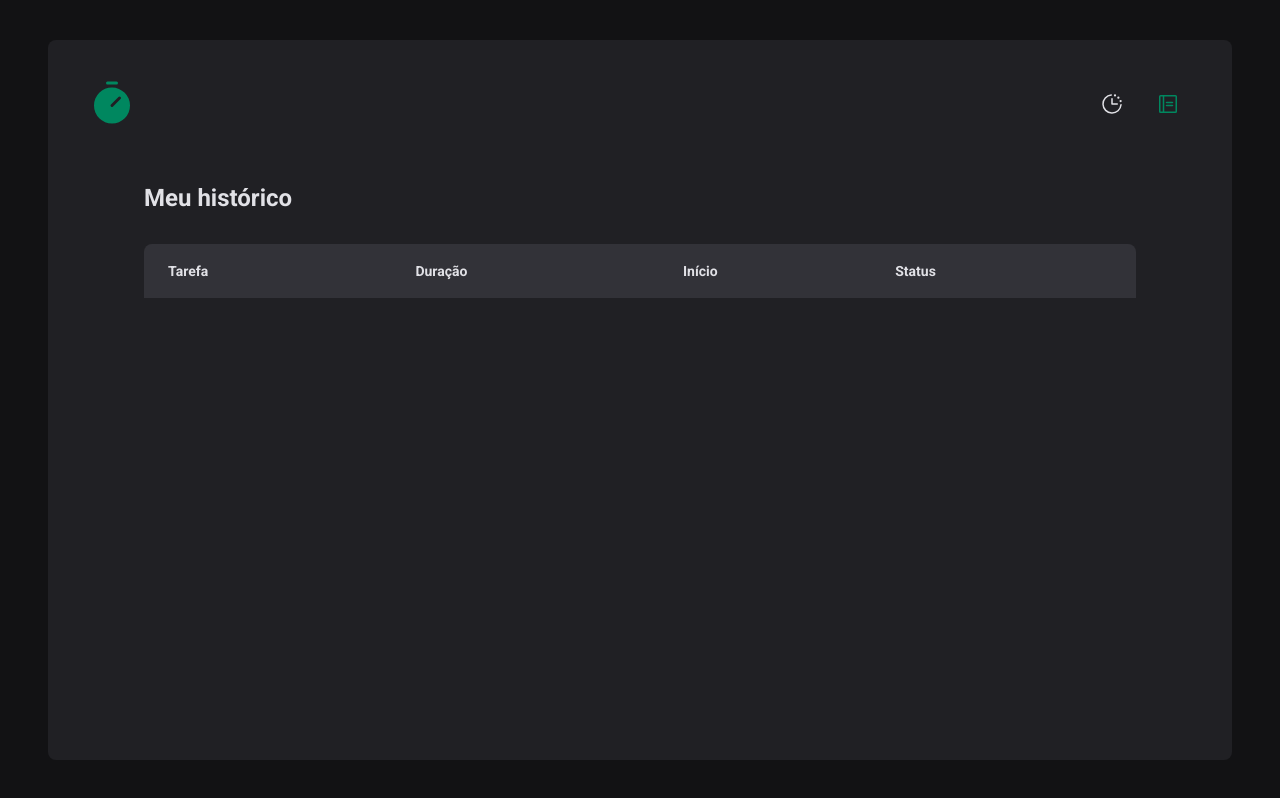
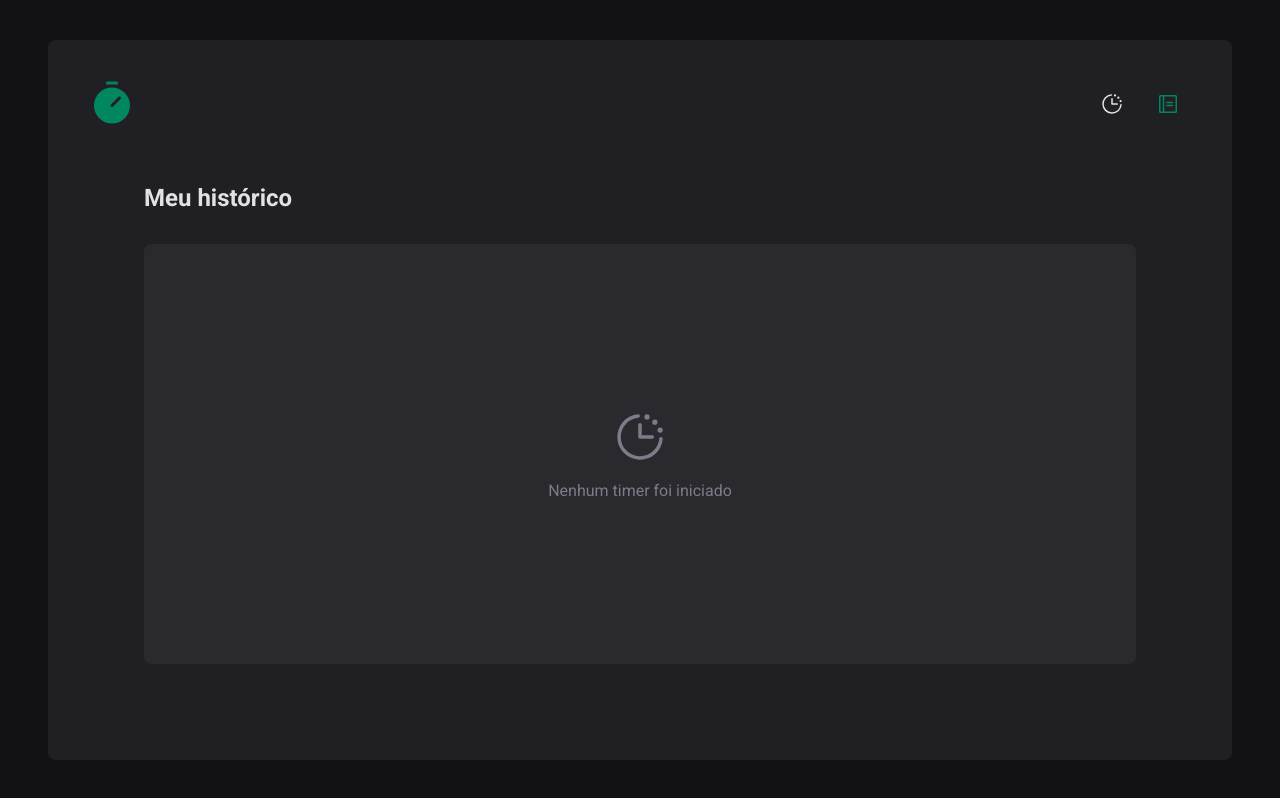
Before and after one commit to gabrielcaputo/pomodoro-timer, a React (Vite) app: page /history in a window 1280 px wide. Built offline with nearby package versions, Linux system fonts and the light colour scheme.

Commit message:
Adiciona estado inicial pra tela de histórico caso não tenha nenhum ciclo iniciado

```diff
--- a/src/pages/History/index.tsx
+++ b/src/pages/History/index.tsx
@@ -1,14 +1,16 @@
 import { useContext } from "react";
 import { formatDistanceToNow } from 'date-fns'
 import { ptBR } from 'date-fns/locale/pt-BR'
-import { HistoryContainer, HistoryList, Status } from "./styles";
+import { HistoryContainer, HistoryList, Status, NoHistory } from "./styles";
 import { CyclesContext } from "../../contexts/CyclesContext";
+import { ClockCountdown } from "@phosphor-icons/react";
 
 export function History() {
   const { cycles } = useContext(CyclesContext)
   return (
     <HistoryContainer>
       <h1>Meu histórico</h1>
+      {cycles.length > 0 ?
         <HistoryList>
           <table>
             <thead>
@@ -39,7 +41,12 @@ export function History() {
               })}
             </tbody>
           </table>
-      </HistoryList>
+        </HistoryList> :
+        <NoHistory>
+          <ClockCountdown size={56} />
+          <span>Nenhum timer foi iniciado</span>
+        </NoHistory>
+      }
     </HistoryContainer>
   )
 }
--- a/src/pages/History/styles.ts
+++ b/src/pages/History/styles.ts
@@ -145,3 +145,17 @@ export const Status = styled.span<StatusProps>`
     background: ${props => props.theme[STATUS_COLORS[props.$statusColor]]};
   }
 `
+
+export const NoHistory = styled.div`
+  width: 100%;
+  height: 100%;
+  display: flex;
+  align-items: center;
+  justify-content: center;
+  flex-direction: column;
+  background: ${props => props.theme['gray-700']};
+  margin-top: 2rem;
+  border-radius: 8px;
+  gap: 1rem;
+  color: ${props => props.theme['gray-500']};
+`
```
Lines whose indentation alone changed are shown as unchanged.
